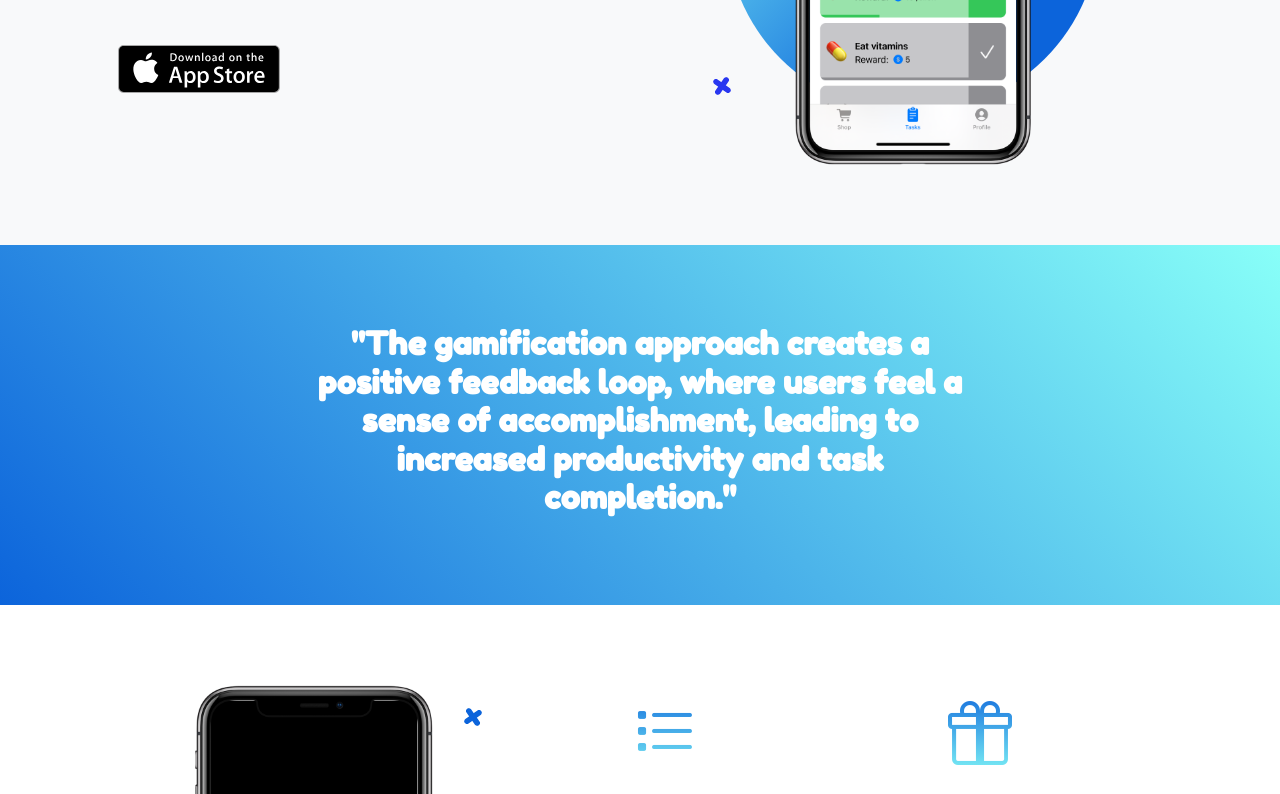
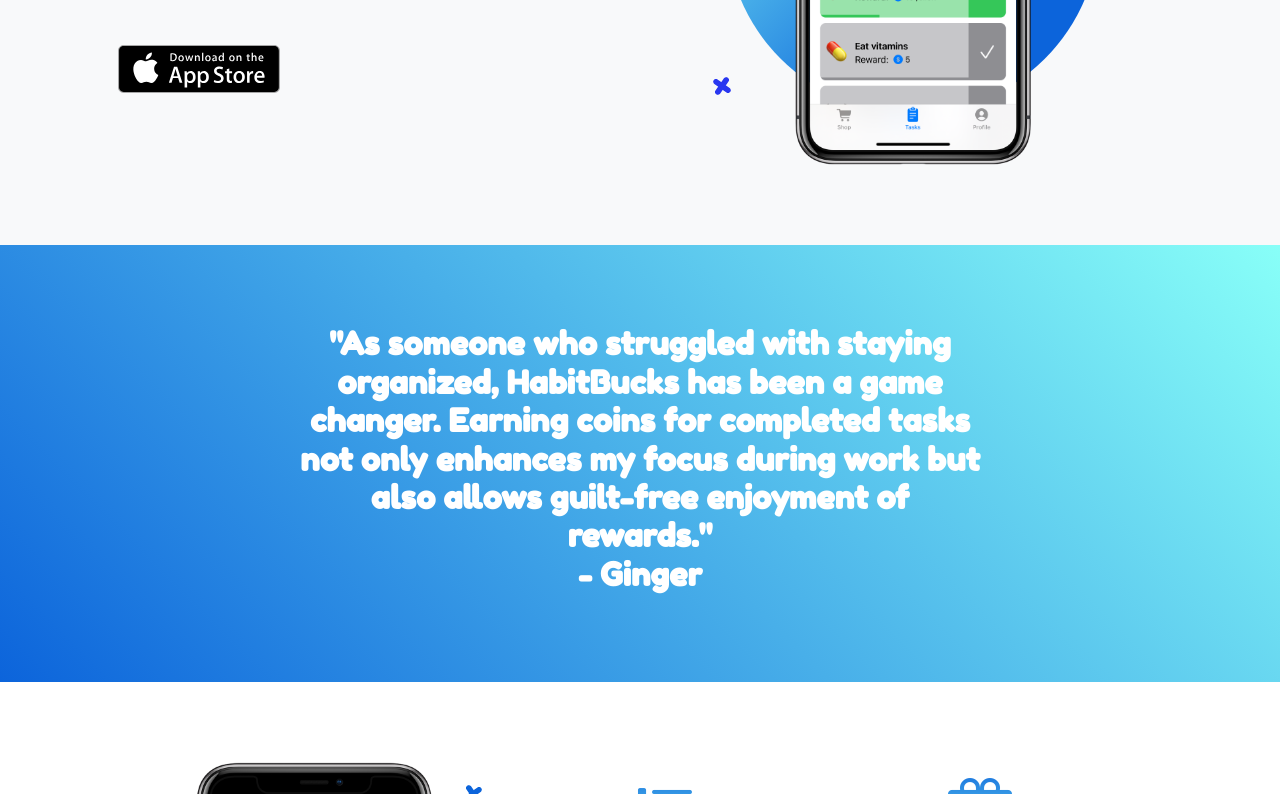
Before and after one commit to ginger-chang/habitbucks-website, a plain HTML site: page index.html in a window 1280 px wide. Shown: the part 464-1258 px from the top of the page. Drawn offline with nearby package versions, Linux system fonts and the light colour scheme; grey boxes are pictures that could not be loaded.

Commit message:
add my own quote

```diff
--- a/index.html
+++ b/index.html
@@ -111,7 +111,7 @@
             <div class="container px-5">
                 <div class="row gx-5 justify-content-center">
                     <div class="col-xl-8">
-                        <h2 class="text-white">"The gamification approach creates a positive feedback loop, where users feel a sense of accomplishment, leading to increased productivity and task completion."</h2>
+                        <h2 class="text-white">"As someone who struggled with staying organized, HabitBucks has been a game changer. Earning coins for completed tasks not only enhances my focus during work but also allows guilt-free enjoyment of rewards."<br>- Ginger<h2>
                     </div>
                 </div>
             </div>
```
Also changed, not shown: 1 other file.
